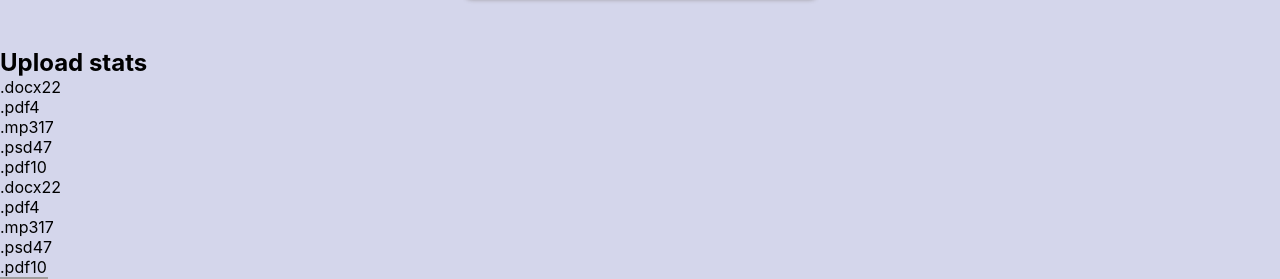
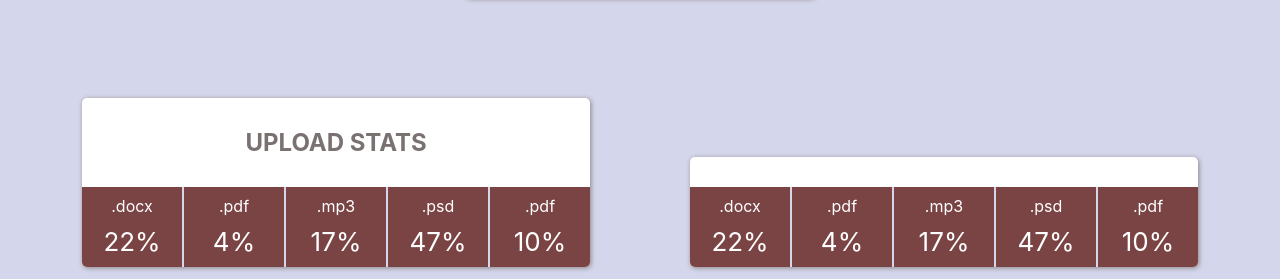
Before and after one commit to monika-czulak/goit-react-hw-01-components, a React (Create React App) app: page / in a window 1280 px wide. Shown: the part 585-864 px from the top of the page. Built offline with nearby package versions, Linux system fonts and the light colour scheme; grey boxes are pictures that could not be loaded.

Commit message:
Statistics styles

```diff
--- a/src/components/Statistics/Statistics.jsx
+++ b/src/components/Statistics/Statistics.jsx
@@ -1,14 +1,15 @@
+import styles from "./Statistics.module.css";
 import PropTypes from 'prop-types';
 
 const Statistics = ({ title, stats }) => (
-  <section className="statistics">
-    <h2 className="title">{title}</h2>
+  <section className={styles.statistics}>
+    <h2 className={styles.title}>{title}</h2>
 
-    <ul className="stat-list">
+    <ul className={styles['stat-list']}>
       {stats.map(el => (
-        <li className="item" key={el.id}>
-          <span className="label">{el.label}</span>
-          <span className="percentage">{el.percentage}</span>
+        <li className={styles.item} key={el.id}>
+          <span className={styles.label}>{el.label}</span>
+          <span className={styles.percentage}>{el.percentage}%</span>
         </li>
       ))}
     </ul>
--- /dev/null
+++ b/src/components/Statistics/Statistics.module.css
@@ -0,0 +1,41 @@
+.statistics {
+  background-color: #fff;
+  margin: 50px;
+  width: auto;
+  display: inline-block;
+  border-radius: 5px;
+  box-shadow: 1px 1px 5px rgb(138, 132, 132);
+  color: #fff;
+  overflow: hidden;
+  text-transform: uppercase;
+}
+
+.title {
+  color: rgb(122, 113, 113);
+  text-align: center;
+  margin: 30px 0;
+}
+
+.stat-list {
+  text-transform: lowercase;
+  display: flex;
+}
+
+.item {
+  display: flex;
+  flex-direction: column;
+  justify-content: center;
+  gap: 10px;
+  align-items: center;
+  background-color: rgb(123, 68, 68);
+  width: 100px;
+  height: 80px;
+}
+
+.item:not(:last-of-type) {
+  border-right: 2px solid #d4d6eb;
+}
+
+.percentage {
+  font-size: 26px;
+}
--- a/src/index.css
+++ b/src/index.css
@@ -8,6 +8,7 @@ body {
     sans-serif;
   -webkit-font-smoothing: antialiased;
   -moz-osx-font-smoothing: grayscale;
+  text-align: center;
 }
 
 code {
```
